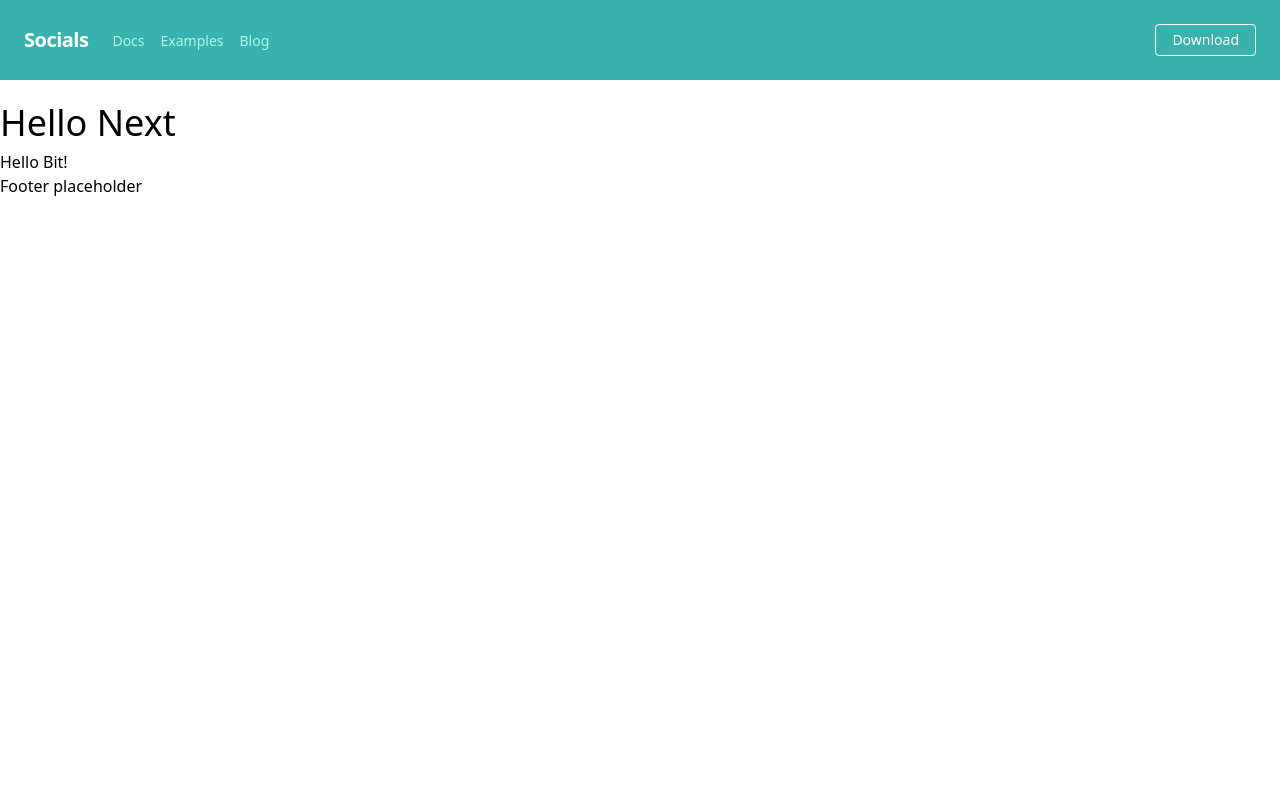
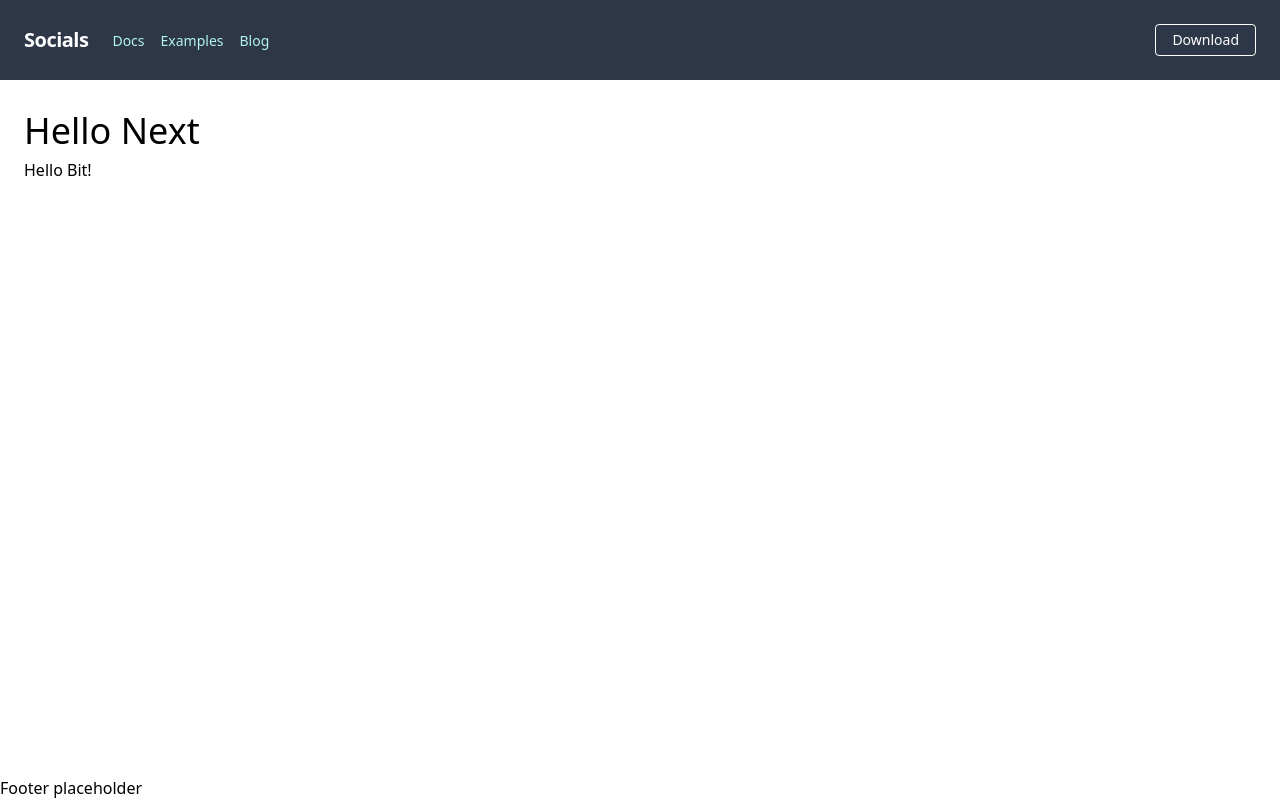
Before and after one commit to V1RE/Socials, a Next.js app: page / in a window 1280 px wide. Built offline with nearby package versions, Linux system fonts and the light colour scheme.

Commit message:
Tweaked layout some more

```diff
--- a/components/Layout.tsx
+++ b/components/Layout.tsx
@@ -4,18 +4,18 @@ import Nav from "./Nav";
 
 const Layout = ({ children }) => {
   return (
-    <div className="flex flex-col min-h-full">
+    <div className="flex flex-col min-h-screen">
       <Head>
         <title>Socials</title>
         <link rel="icon" href="/favicon.ico" />
       </Head>
 
-      <header className="sticky top-0 mb-4">
+      <header className="sticky top-0">
         <Nav />
       </header>
 
       <main>
-        <div className="container mx-auto">{children}</div>
+        <div className="container p-6 mx-auto">{children}</div>
       </main>
 
       <footer className="mt-auto">Footer placeholder</footer>
--- a/components/Nav.tsx
+++ b/components/Nav.tsx
@@ -3,7 +3,7 @@ import Link from "next/link";
 
 const Nav = () => {
   return (
-    <nav className="flex flex-wrap items-center justify-between p-6 bg-teal-500">
+    <nav className="flex flex-wrap items-center justify-between p-6 bg-gray-800">
       <div className="flex items-center flex-shrink-0 mr-6 text-white">
         <Link href="/">
           <a>
--- a/tailwind.config.js
+++ b/tailwind.config.js
@@ -1,12 +1,7 @@
 module.exports = {
-  future: {
-    // removeDeprecatedGapUtilities: true,
-    // purgeLayersByDefault: true,
-  },
-  purge: [],
-  theme: {
-    extend: {},
-  },
+  future: {},
+  purge: ["./components/**/*.tsx", "./pages/**/*.tsx"],
+  theme: {},
   variants: {},
   plugins: [],
-}
+};
```
